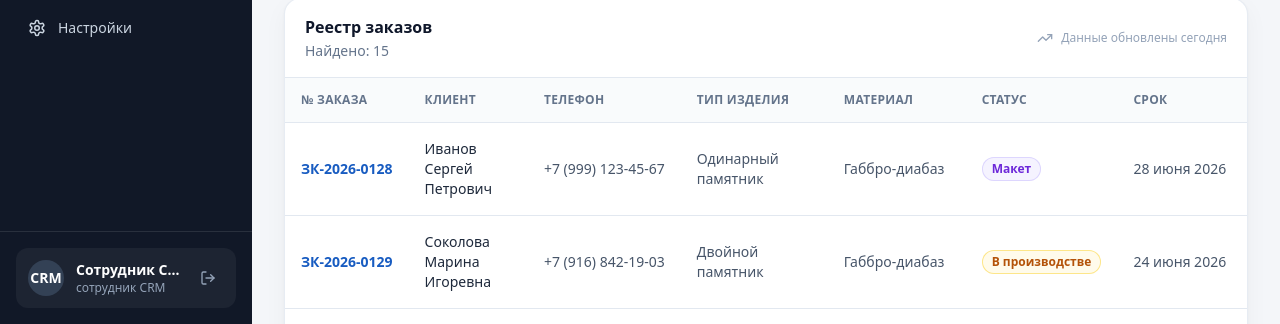
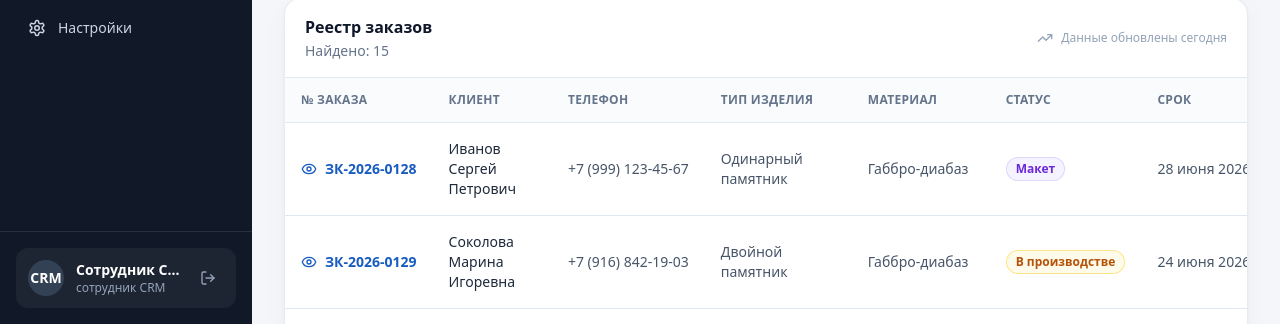
Before and after one commit to limondon/RIP, a Next.js app: page /orders in a window 1280 px wide. Shown: the part 476-800 px from the top of the page. Built offline with nearby package versions, Linux system fonts and the light colour scheme; no server answers.

Commit message:
Улучшил открытие заказов и меню статусов

```diff
--- a/src/components/order-details.tsx
+++ b/src/components/order-details.tsx
@@ -362,7 +362,7 @@ export function OrderDetails({ order }: { order: OrderDetailsData | null }) {
         <main className="mx-auto max-w-[1600px] p-4 md:p-7 xl:p-8">
           <div className="mb-5 text-sm text-slate-500"><Link href="/orders" className="hover:text-brand-600">Заказы</Link><span className="mx-2">/</span><span className="text-slate-800">{order.id}</span></div>
 
-          <section className="mb-6 overflow-hidden rounded-2xl border bg-white shadow-card">
+          <section className="mb-6 rounded-2xl border bg-white shadow-card">
             <div className="border-b p-5 md:p-6">
               <div className="flex flex-col justify-between gap-5 xl:flex-row xl:items-start">
                 <div>
@@ -377,13 +377,26 @@ export function OrderDetails({ order }: { order: OrderDetailsData | null }) {
                   <button className="btn-secondary" onClick={() => notify("Документы подготовлены к отправке клиенту")}><Send className="h-4 w-4" />Отправить клиенту</button>
                   <div className="relative">
                     <button className="btn-primary" onClick={() => setStatusMenu((value) => !value)}>Изменить статус<ChevronDown className="h-4 w-4" /></button>
-                    {statusMenu && <div className="absolute right-0 top-12 z-20 w-52 rounded-xl border bg-white p-2 shadow-xl">{orderStatuses.map((item) => <button key={item} className="flex w-full rounded-lg px-3 py-2 text-left text-sm hover:bg-slate-50" onClick={() => changeOrderStatus(item)}>{item}</button>)}</div>}
+                    {statusMenu && (
+                      <div className="absolute right-0 top-12 z-30 w-56 rounded-xl border bg-white p-2 shadow-xl">
+                        {orderStatuses.map((item) => (
+                          <button
+                            key={item}
+                            className={`flex w-full items-center justify-between rounded-lg px-3 py-2 text-left text-sm hover:bg-slate-50 ${item === status ? "bg-brand-50 font-semibold text-brand-700" : "text-slate-700"}`}
+                            onClick={() => changeOrderStatus(item)}
+                          >
+                            {item}
+                            {item === status && <Check className="h-4 w-4" />}
+                          </button>
+                        ))}
+                      </div>
+                    )}
                   </div>
                   <Link href="/orders" className="btn-secondary"><ArrowLeft className="h-4 w-4" />Назад к списку</Link>
                 </div>
               </div>
             </div>
-            <div className="grid divide-y bg-slate-50/60 sm:grid-cols-2 sm:divide-x sm:divide-y-0 xl:grid-cols-4">
+            <div className="grid divide-y rounded-b-2xl bg-slate-50/60 sm:grid-cols-2 sm:divide-x sm:divide-y-0 xl:grid-cols-4">
               {[["Итоговая сумма", money(order.amount), "text-slate-950"], ["Оплачено", money(order.paid), "text-emerald-600"], ["Остаток", money(remaining), remaining ? "text-orange-600" : "text-emerald-600"], ["Срок изготовления", order.deadlineLabel, "text-brand-700"]].map(([label, value, color]) => <div key={label} className="px-5 py-4"><p className="text-xs font-medium uppercase tracking-wide text-slate-400">{label}</p><p className={`mt-1 text-xl font-bold ${color}`}>{value}</p></div>)}
             </div>
           </section>
--- a/src/components/orders-list.tsx
+++ b/src/components/orders-list.tsx
@@ -144,7 +144,16 @@ export function OrdersList() {
                     const remaining = Math.max(0, order.amount - order.paid);
                     return (
                       <tr key={order.id} className="border-b last:border-0 hover:bg-slate-50/70">
-                        <td className="whitespace-nowrap px-4 py-4 font-semibold text-brand-700">{order.id}</td>
+                        <td className="whitespace-nowrap px-4 py-4 font-semibold">
+                          <Link
+                            href={`/orders/${order.id}`}
+                            title="Открыть заказ"
+                            className="-mx-2 inline-flex items-center gap-2 rounded-lg px-2 py-1.5 text-brand-700 hover:bg-brand-50 hover:text-brand-800"
+                          >
+                            <Eye className="h-4 w-4" />
+                            {order.id}
+                          </Link>
+                        </td>
                         <td className="max-w-[220px] px-4 py-4 font-medium text-slate-800">{order.client}</td>
                         <td className="whitespace-nowrap px-4 py-4 text-slate-600">{order.phone}</td>
                         <td className="px-4 py-4 text-slate-600">{order.product}</td>
```
